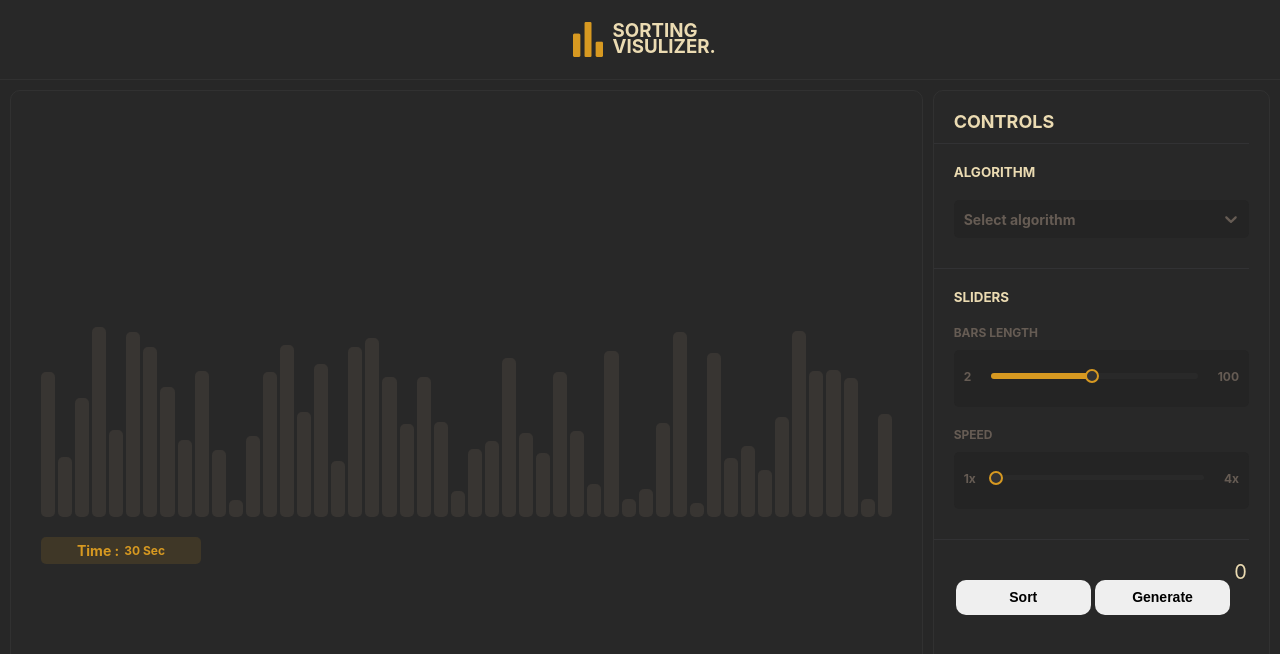
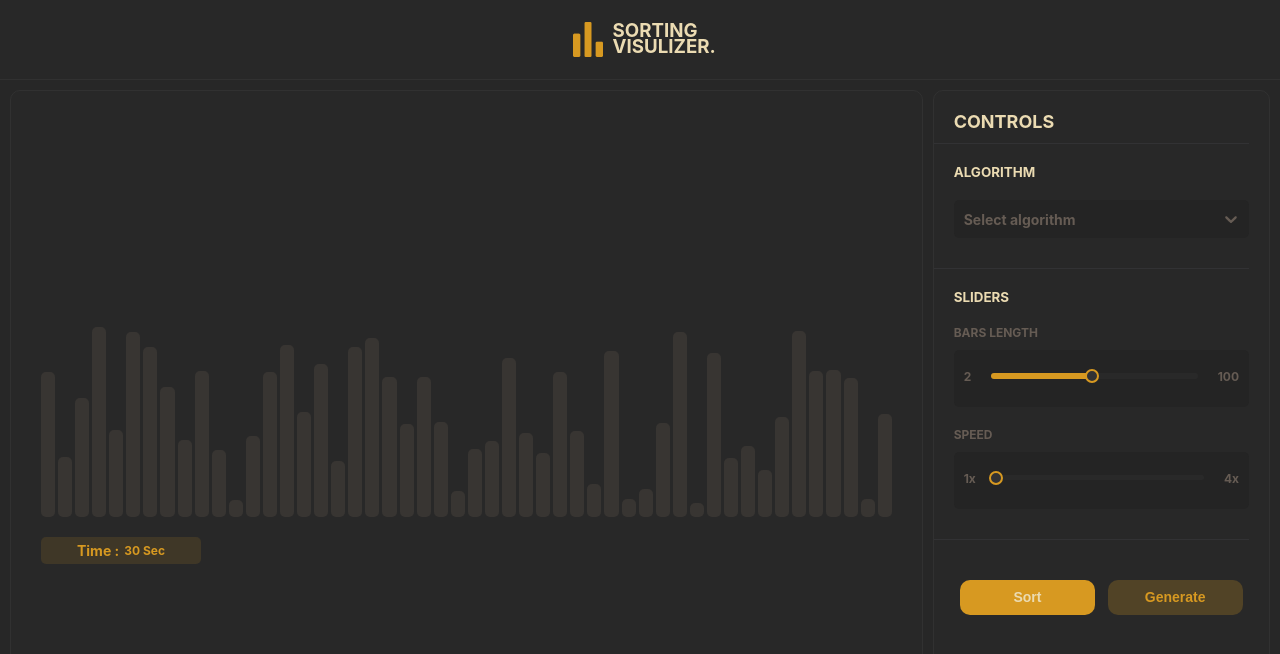
Before and after one commit to udhaybegyall/sorting-visualizer, a React (Create React App) app: page / in a window 1280 px wide. Shown: the top 654 px of the page. Built offline with nearby package versions, Linux system fonts and the light colour scheme.

Commit message:
sort-updated

```diff
--- a/src/components/sort.tsx
+++ b/src/components/sort.tsx
@@ -61,9 +61,8 @@ const Sort = () => {
     return (
         <React.Fragment>
             <div className="buttons">
-                <Button name="Sort" onClick={sortBars} />
-                <Button name="Generate" onClick={() => console.log("Generate")} />
-                <p>{timer}</p>
+                <Button name="Sort" onClick={sortBars} bgColor='#d79921' color='#ebdbb2' />
+                <Button name="Generate" onClick={() => console.log("Generate")} bgColor='#d79a213b' color='#d79921' />
             </div>
         </React.Fragment>
     )
```
